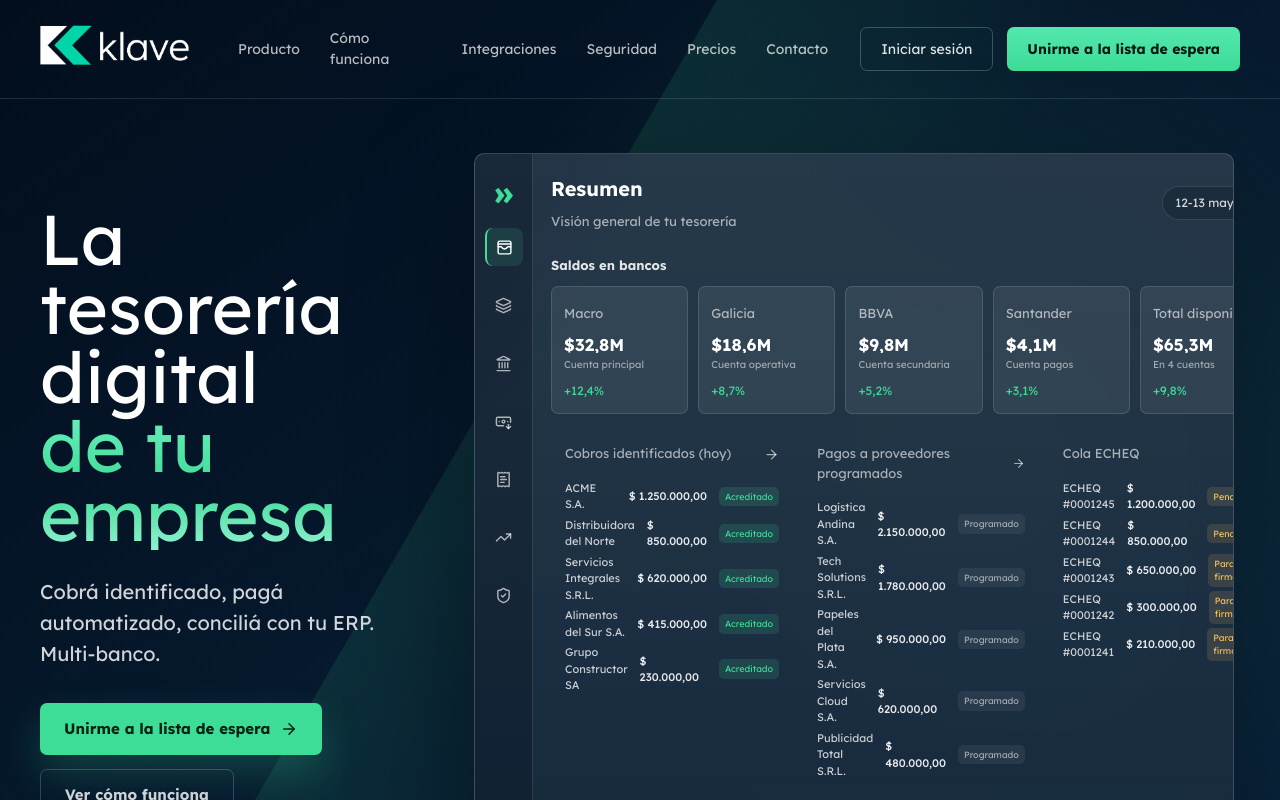
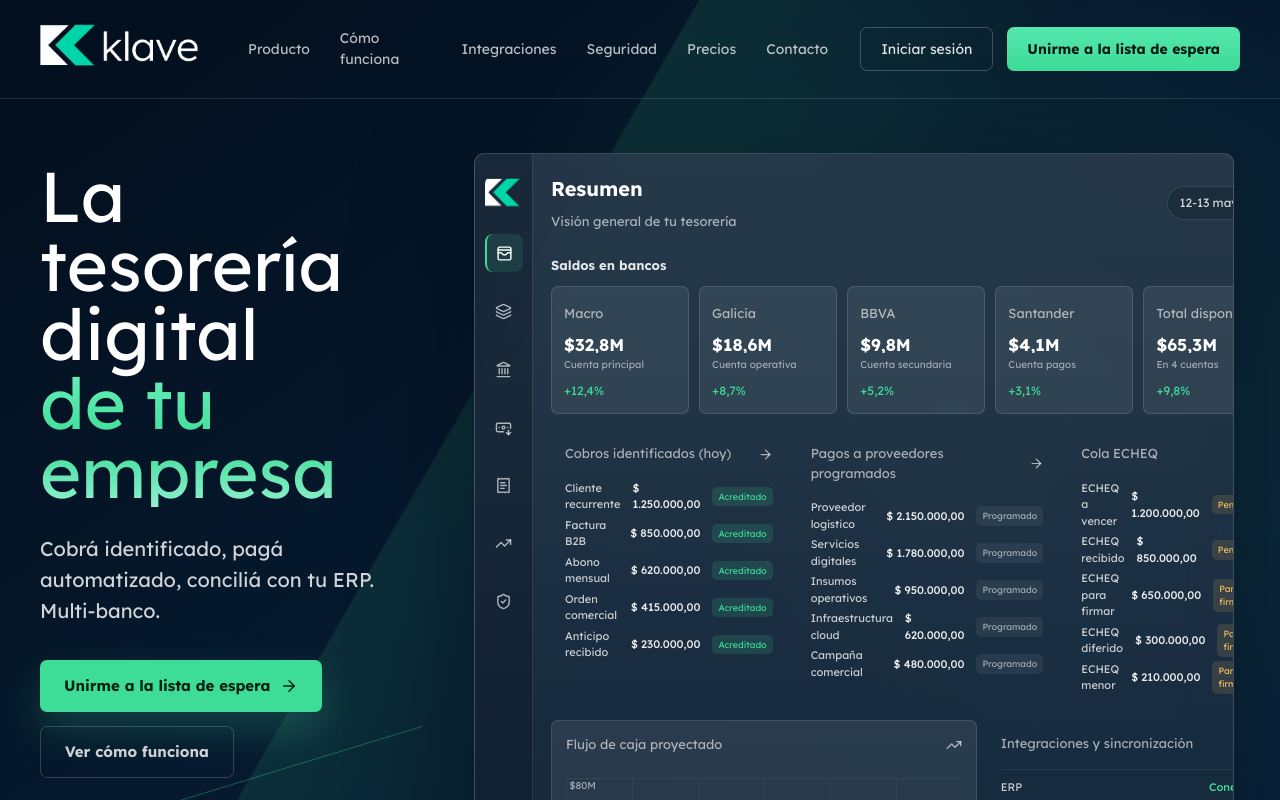
Before and after one commit to gonazurak/klave-landing, a Next.js app: page / in a window 1280 px wide. Shown: the top 800 px of the page. Built offline with nearby package versions, Linux system fonts and the light colour scheme.

Commit message:
Polish mobile preview and footer

```diff
--- a/src/app/globals.css
+++ b/src/app/globals.css
@@ -102,7 +102,7 @@
 
 .brand img {
   display: block;
-  width: 166px;
+  width: 176px;
   height: auto;
 }
 
@@ -313,10 +313,18 @@
 }
 
 .app-mark {
-  color: var(--aqua);
-  font-size: 32px;
-  font-weight: 800;
-  line-height: 1;
+  width: 38px;
+  height: 38px;
+  overflow: hidden;
+  border-radius: 8px;
+}
+
+.app-mark img {
+  display: block;
+  width: 118px;
+  max-width: none;
+  height: auto;
+  transform: translate(-2px, 0);
 }
 
 .app-sidebar span {
@@ -789,6 +797,14 @@
   font-size: 16px;
 }
 
+.problem-copy h2 {
+  max-width: 760px;
+}
+
+.problem-copy h2 span {
+  display: block;
+}
+
 .pain-grid {
   display: grid;
   gap: 12px;
@@ -802,7 +818,7 @@
   background: white;
   color: #223955;
   display: flex;
-  align-items: flex-start;
+  align-items: center;
   gap: 14px;
   padding: 18px;
   box-shadow: 0 14px 36px rgba(10, 37, 64, 0.055);
@@ -945,16 +961,6 @@
   border-bottom: 0;
 }
 
-.pricing-note {
-  margin: 0;
-  border-top: 1px solid #e2ebf1;
-  background: #f8fbfd;
-  padding: 18px 20px;
-  color: #526175;
-  font-size: 13px;
-  line-height: 1.6;
-}
-
 .waitlist-band {
   background: var(--navy-900);
   color: white;
@@ -1008,6 +1014,53 @@
   color: #032012;
   cursor: pointer;
   font-weight: 700;
+}
+
+.site-footer {
+  background: #020a14;
+  border-top: 1px solid rgba(255, 255, 255, 0.1);
+  color: white;
+}
+
+.footer-inner {
+  display: grid;
+  grid-template-columns: auto 1fr auto;
+  align-items: center;
+  gap: 28px;
+  width: min(1180px, calc(100% - 48px));
+  min-height: 132px;
+  margin: 0 auto;
+  padding: 28px 0;
+}
+
+.footer-brand {
+  display: inline-flex;
+  align-items: center;
+}
+
+.footer-brand img {
+  display: block;
+  width: 142px;
+  height: auto;
+}
+
+.footer-inner p {
+  margin: 0;
+  color: rgba(255, 255, 255, 0.64);
+  font-size: 14px;
+}
+
+.footer-inner nav {
+  display: flex;
+  flex-wrap: wrap;
+  justify-content: flex-end;
+  gap: 18px;
+  color: rgba(255, 255, 255, 0.7);
+  font-size: 13px;
+}
+
+.footer-inner nav a:hover {
+  color: white;
 }
 
 @media (max-width: 1180px) {
@@ -1086,6 +1139,23 @@
   .pricing-table {
     min-width: 900px;
   }
+
+  .table-list {
+    gap: 8px;
+  }
+
+  .table-row {
+    min-height: 44px;
+    border: 1px solid rgba(255, 255, 255, 0.08);
+    border-radius: 8px;
+    background: rgba(2, 14, 28, 0.2);
+    padding: 8px 10px;
+  }
+
+  .table-row span {
+    color: rgba(255, 255, 255, 0.86);
+    font-weight: 600;
+  }
 }
 
 @media (max-width: 680px) {
@@ -1104,7 +1174,7 @@
   }
 
   .brand img {
-    width: 132px;
+    width: 142px;
   }
 
   .login-link {
@@ -1142,6 +1212,10 @@
     justify-content: flex-start;
   }
 
+  .value-strip span {
+    min-height: 58px;
+  }
+
   .metric-grid,
   .dashboard-main,
   .dashboard-bottom,
@@ -1166,6 +1240,44 @@
     flex-direction: column;
   }
 
+  .table-row {
+    grid-template-columns: minmax(0, 1fr) auto;
+    gap: 5px 10px;
+  }
+
+  .table-row span {
+    grid-column: 1 / 2;
+    overflow: hidden;
+    text-overflow: ellipsis;
+    white-space: nowrap;
+  }
+
+  .table-row strong {
+    grid-column: 1 / 2;
+    grid-row: 2;
+  }
+
+  .table-row small {
+    grid-column: 2;
+    grid-row: 1 / 3;
+    align-self: center;
+    white-space: nowrap;
+  }
+
+  .problem-copy h2 span {
+    display: inline;
+  }
+
+  .footer-inner {
+    grid-template-columns: 1fr;
+    gap: 14px;
+    min-height: auto;
+  }
+
+  .footer-inner nav {
+    justify-content: flex-start;
+  }
+
   .section-inner {
     padding: 68px 0;
   }
--- a/src/app/page.tsx
+++ b/src/app/page.tsx
@@ -56,7 +56,7 @@
 const bottomBenefits = [
   { icon: Landmark, title: "Multi-banco" },
   { icon: Clock3, title: "Visibilidad en tiempo real" },
-  { icon: BanknoteArrowDown, title: "Automatización de pagos" },
+  { icon: BanknoteArrowDown, title: "Pagos automáticos" },
   { icon: ReceiptText, title: "Conciliación con tu ERP" },
 ];
 
@@ -197,7 +197,7 @@
               </span>
               <span>
                 <BanknoteArrowDown size={20} />
-                Pagos automatizados
+                Pagos automáticos
                 <small>y programados</small>
               </span>
               <span>
@@ -210,7 +210,9 @@
 
           <div className="hero-product" id="producto" aria-label="Vista producto Klave">
             <aside className="app-sidebar" aria-hidden="true">
-              <div className="app-mark">»</div>
+              <div className="app-mark">
+                <Image src={logoSrc} alt="" width={491} height={158} />
+              </div>
               <span className="active"><WalletCards size={17} /></span>
               <span><Layers3 size={17} /></span>
               <span><Landmark size={17} /></span>
@@ -251,11 +253,11 @@
                   </div>
                   <div className="table-list">
                     {[
-                      ["ACME S.A.", "$ 1.250.000,00", "Acreditado"],
-                      ["Distribuidora del Norte", "$ 850.000,00", "Acreditado"],
-                      ["Servicios Integrales S.R.L.", "$ 620.000,00", "Acreditado"],
-                      ["Alimentos del Sur S.A.", "$ 415.000,00", "Acreditado"],
-                      ["Grupo Constructor SA", "$ 230.000,00", "Acreditado"],
+                      ["Cliente recurrente", "$ 1.250.000,00", "Acreditado"],
+                      ["Factura B2B", "$ 850.000,00", "Acreditado"],
+                      ["Abono mensual", "$ 620.000,00", "Acreditado"],
+                      ["Orden comercial", "$ 415.000,00", "Acreditado"],
+                      ["Anticipo recibido", "$ 230.000,00", "Acreditado"],
                     ].map(([name, amount, status]) => (
                       <div className="table-row" key={name}>
                         <span>{name}</span>
@@ -273,11 +275,11 @@
                   </div>
                   <div className="table-list">
                     {[
-                      ["Logística Andina S.A.", "$ 2.150.000,00", "Programado"],
-                      ["Tech Solutions S.R.L.", "$ 1.780.000,00", "Programado"],
-                      ["Papeles del Plata S.A.", "$ 950.000,00", "Programado"],
-                      ["Servicios Cloud S.A.", "$ 620.000,00", "Programado"],
-                      ["Publicidad Total S.R.L.", "$ 480.000,00", "Programado"],
+                      ["Proveedor logístico", "$ 2.150.000,00", "Programado"],
+                      ["Servicios digitales", "$ 1.780.000,00", "Programado"],
+                      ["Insumos operativos", "$ 950.000,00", "Programado"],
+                      ["Infraestructura cloud", "$ 620.000,00", "Programado"],
+                      ["Campaña comercial", "$ 480.000,00", "Programado"],
                     ].map(([name, amount, status]) => (
                       <div className="table-row" key={name}>
                         <span>{name}</span>
@@ -295,11 +297,11 @@
                   </div>
                   <div className="table-list">
                     {[
-                      ["ECHEQ #0001245", "$ 1.200.000,00", "Pendiente"],
-                      ["ECHEQ #0001244", "$ 850.000,00", "Pendiente"],
-                      ["ECHEQ #0001243", "$ 650.000,00", "Para firmar"],
-                      ["ECHEQ #0001242", "$ 300.000,00", "Para firmar"],
-                      ["ECHEQ #0001241", "$ 210.000,00", "Para firmar"],
+                      ["ECHEQ a vencer", "$ 1.200.000,00", "Pendiente"],
+                      ["ECHEQ recibido", "$ 850.000,00", "Pendiente"],
+                      ["ECHEQ para firmar", "$ 650.000,00", "Para firmar"],
+                      ["ECHEQ diferido", "$ 300.000,00", "Para firmar"],
+                      ["ECHEQ menor", "$ 210.000,00", "Para firmar"],
                     ].map(([name, amount, status]) => (
                       <div className="table-row" key={name}>
                         <span>{name}</span>
@@ -324,10 +326,10 @@
                     <span>Integraciones y sincronización</span>
                     <RefreshCw size={16} />
                   </div>
-                  {["SAP Business One", "Microsoft Dynamics 365", "SiAP", "Bancos (4)"].map((item) => (
+                  {["ERP", "Bancos", "Contabilidad", "API"].map((item) => (
                     <div className="sync-row" key={item}>
                       <span>{item}</span>
-                      <strong>Sincronizado</strong>
+                      <strong>Conectado</strong>
                     </div>
                   ))}
                 </section>
@@ -353,7 +355,10 @@
         <div className="section-inner problem-grid">
           <div className="problem-copy">
             <span className="section-kicker">Tesorería operativa</span>
-            <h2>Menos persecución de comprobantes. Más control de caja.</h2>
+            <h2>
+              <span>Menos persecución de comprobantes.</span>
+              <span>Más control de caja.</span>
+            </h2>
             <p>
               Klave centraliza cobros, pagos, saldos y conciliación para que el
               seguimiento diario no dependa de mensajes sueltos ni planillas.
@@ -433,13 +438,6 @@
                 ))}
               </tbody>
             </table>
-            <p className="pricing-note">
-              La estructura sigue la documentación interna de pricing: Starter
-              y Profesional priorizan entrada baja, Business baja la comisión
-              para tickets B2B altos, Business+ elimina la comisión para CFOs
-              que prefieren previsibilidad y Contador opera multi-tenant sin
-              cobrar sobre el flujo de sus clientes.
-            </p>
           </div>
         </div>
       </section>
@@ -470,6 +468,21 @@
           </form>
         </div>
       </section>
+
+      <footer className="site-footer">
+        <div className="footer-inner">
+          <a className="footer-brand" href="#top" aria-label="Klave">
+            <Image src={logoSrc} alt="Klave" width={491} height={158} />
+          </a>
+          <p>La tesorería digital de tu empresa.</p>
+          <nav aria-label="Footer">
+            <a href="#producto">Producto</a>
+            <a href="#flujo">Cómo funciona</a>
+            <a href="#pricing">Precios</a>
+            <a href="#waitlist">Contacto</a>
+          </nav>
+        </div>
+      </footer>
     </main>
   );
 }
```
